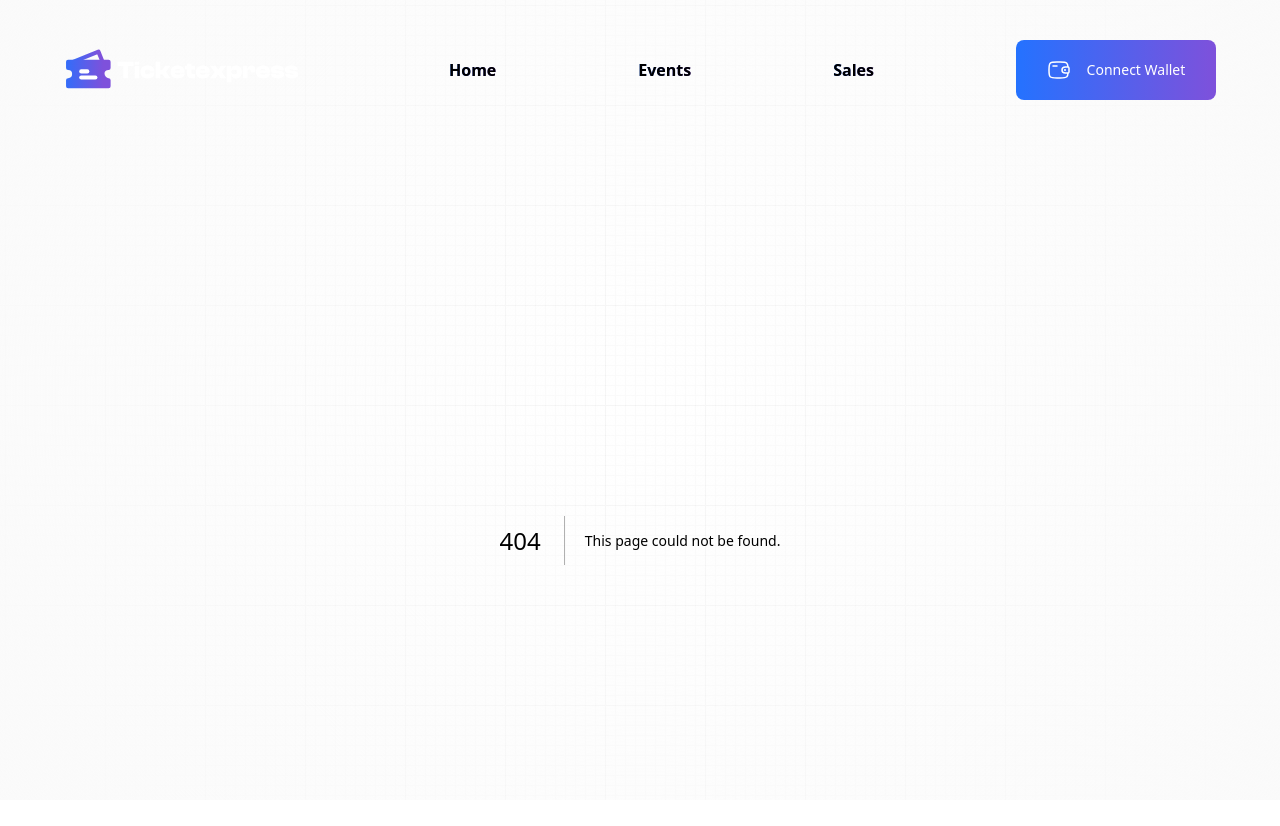
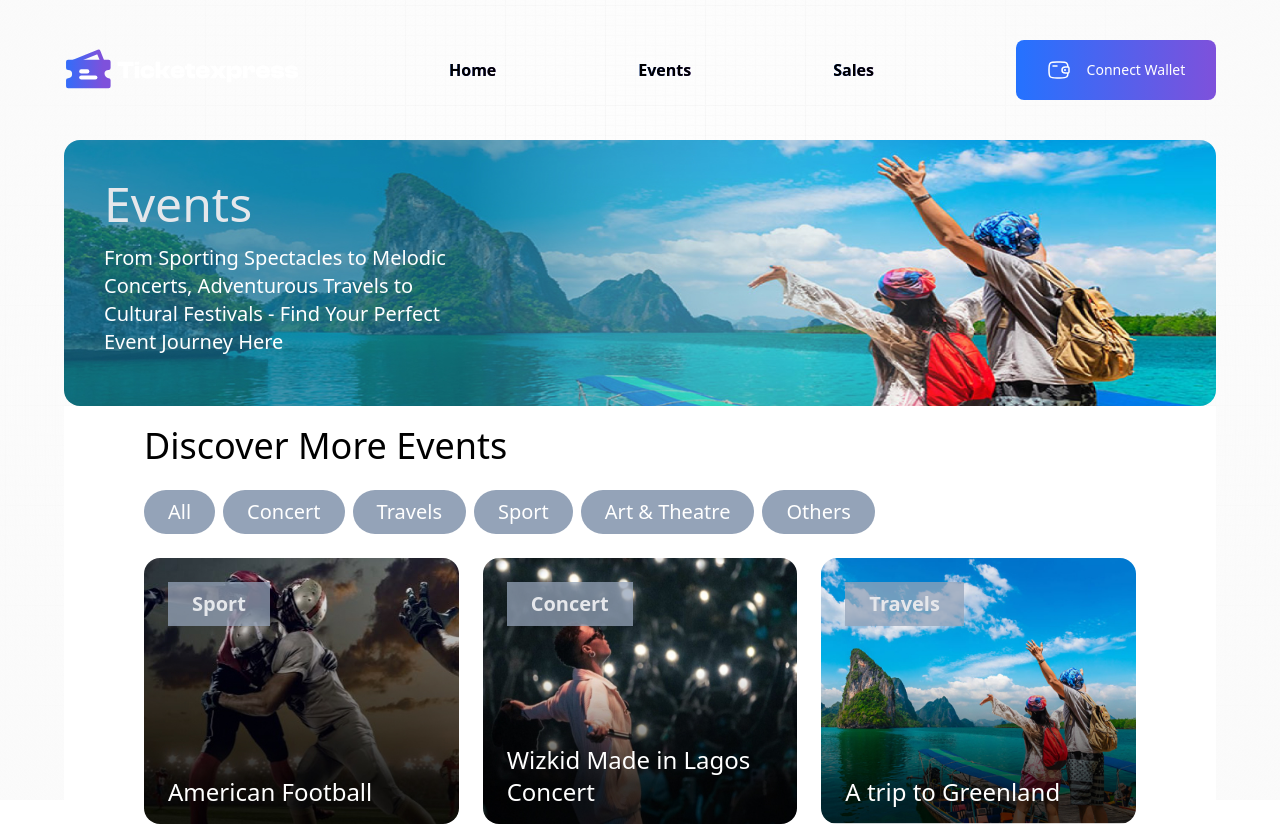
Before and after one commit to tickexpress/frontend, a Next.js app: page /events in a window 1280 px wide. Before the commit this address had no page. Shown: the top 826 px of the page. Built offline with nearby package versions, Linux system fonts and the light colour scheme.

Commit message:
Aded the events page

```diff
--- /dev/null
+++ b/app/events/page.jsx
@@ -0,0 +1,23 @@
+"use client";
+import React from "react";
+import TrendingEventSection from "@components/TrendingEventSection";
+import RecentlyAddedTickets from "@components/RecentlyAddedTickets";
+import MoreEventSection from "@components/MoreEventSection";
+import Footer from "@components/Footer";
+import Slider from "react-slick";
+import "slick-carousel/slick/slick.css";
+import "slick-carousel/slick/slick-theme.css";
+import Image from "next/image";
+import EventsHeader from "@components/EventsHeader";
+
+const Events = () => {
+  return (
+    <section className={`flex flex-col w-full max-w-7xl`}>
+      <EventsHeader />
+      <MoreEventSection />
+      <Footer />
+    </section>
+  );
+};
+
+export default Events;
--- /dev/null
+++ b/components/EventsHeader.jsx
@@ -0,0 +1,38 @@
+import Image from "next/image";
+import React from "react";
+
+const EventsHeader = () => {
+  return (
+    <>
+      {eventassets?.map((item, index) => (
+        <div className="relative" key={index}>
+          <Image
+            className="absolute inset-0 rounded-2xl"
+            src={item?.ImageData}
+            alt="background image"
+            fill
+          />
+          <div className="relative z-10 flex flex-col w-2/5 h-[266px] p-10">
+            <div className="text-5xl text-gray-200 w-max">
+              {item?.Title}
+            </div>
+            <div className="mt-4 text-white text-xl pb-4">
+              {item?.Description}
+            </div>
+          </div>
+        </div>
+      ))}
+    </>
+  );
+};
+
+export default EventsHeader;
+
+const eventassets = [
+  {
+    Title: "Events",
+    Description:
+      "From Sporting Spectacles to Melodic Concerts, Adventurous Travels to Cultural Festivals - Find Your Perfect Event Journey Here",
+    ImageData: "/assets/images/eventImage.jpg",
+  },
+];
```
Also changed, not shown: public/assets/images/eventImage.jpg (added).
